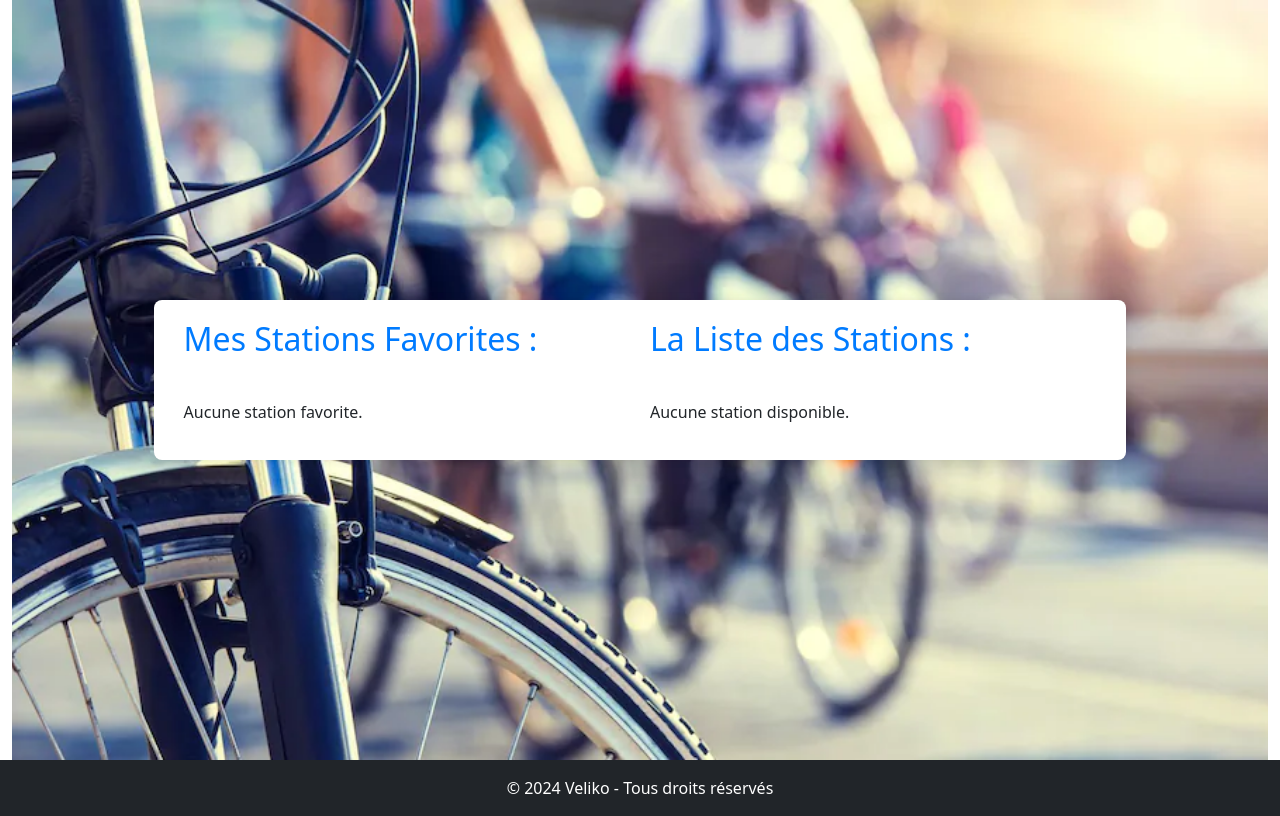
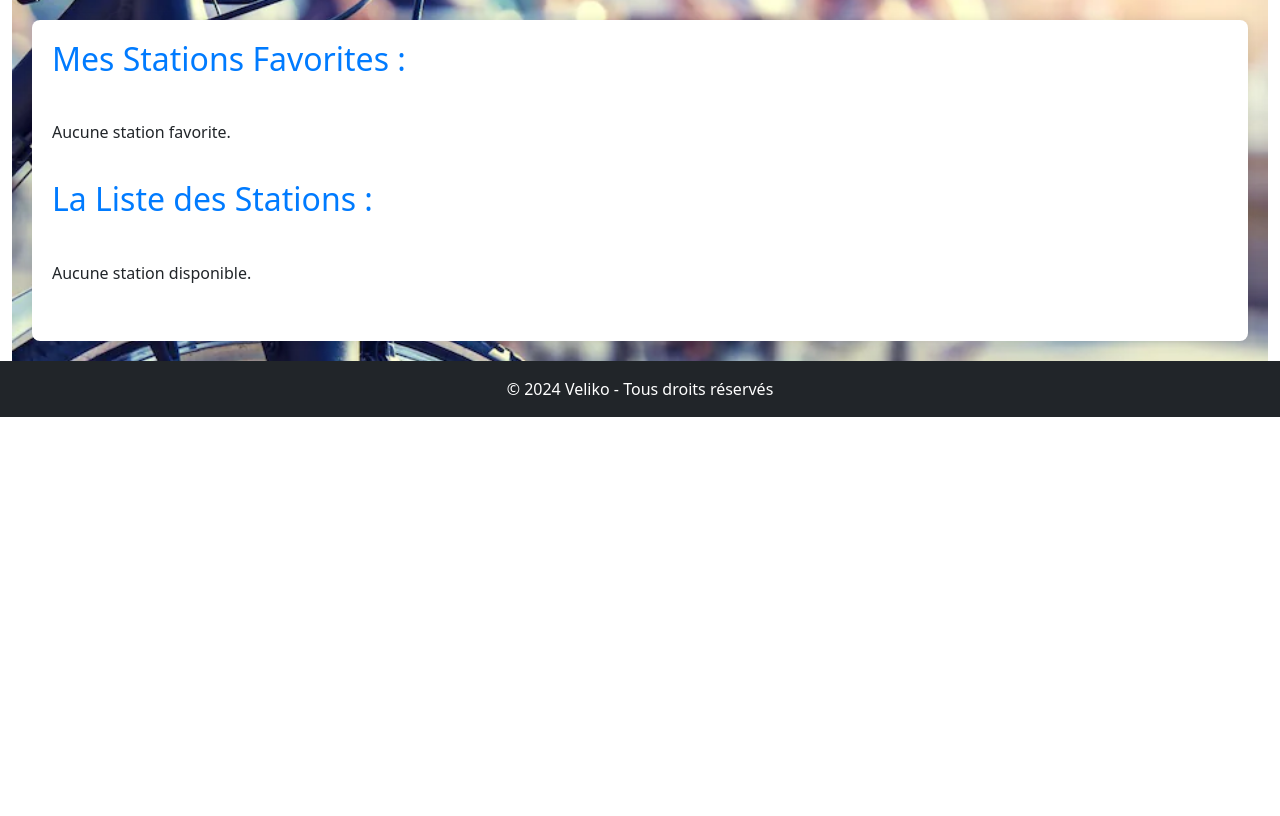
Before and after one commit to ort-montreuil/BTS-SIO-G3-2025-VELIKO-Web, a Symfony app: template templates/station_fav/index.html.twig in a window 1280 px wide. Shown: the part 100-916 px from the top of the page. After the commit the page ends 517 px from the top, so only its background shows below. Run offline with Twig, Linux system fonts and the light colour scheme; the template is opened without the code that fills it, so the values that code supplies are empty; style sheets or scripts are compiled from the project's sources; some libraries are stand-ins or nearby versions.

Commit message:
CORRECTION HTML

```diff
--- a/templates/station_fav/index.html.twig
+++ b/templates/station_fav/index.html.twig
@@ -4,11 +4,10 @@
 
     <style>
         .content {
-            display: flex; /* Utilisation de Flexbox pour aligner les éléments horizontalement */
+            display: flex;  /* Utilisation de Flexbox pour aligner les éléments horizontalement */
             justify-content: center; /* Centrer les éléments horizontalement */
             align-items: center; /* Centrer les éléments verticalement */
             flex-wrap: wrap; /* Permet aux éléments de se réorganiser sur plusieurs lignes si nécessaire */
-            height: 95vh; /* Utiliser toute la hauteur de la page */
             padding: 20px;
             box-sizing: border-box;
             background: url('{{ asset('image/velo-cyclisme-cyclistes.webp') }}') center center no-repeat; /* L'image en fond */
@@ -17,20 +16,17 @@
 
         .container {
             display: flex;
-            flex-wrap: wrap;
-            justify-content: space-between;
+            flex-direction: column; /* Disposition en colonne pour que les sections s'affichent les unes en dessous des autres */
             background-color: #fff;
             padding: 20px;
             border-radius: 8px;
             box-shadow: 0 0 10px rgba(0, 0, 0, 0.1);
-            width: 80%;
-            max-width: 1200px;
+            width: 100%;  /* Agrandir la largeur du conteneur */
+            max-width: 1600px; /* Maximum à 1600px */
         }
 
         .favorites-container, .stations-container {
-            flex: 1;
-            margin: 0 10px;
-            min-width: 300px;
+            margin-bottom: 20px; /* Ajout d'une marge pour espacer les sections */
         }
 
         h2 {
@@ -98,7 +94,7 @@
                 </div>
             </div>
 
-            <!-- Liste des stations disponibles -->
+            <!-- Liste des stations disponibles (en dessous de la section des favoris) -->
             <div class="stations-container">
                 <h2>La Liste des Stations :</h2>
                 <br>
@@ -110,10 +106,8 @@
                                     <h3>{{ stations.name }}</h3>
                                 </div>
 
-                                        <button type="submit" class="favorite-btn">Mettre en favoris</button>
-
                                 <form action="{{ path('app_add_favorite', {'id': stations.getStationId()}) }}" method="post">
-
+                                    <button type="submit" class="favorite-btn">Mettre en favoris</button>
                                 </form>
                             </div>
                         {% endfor %}
```
